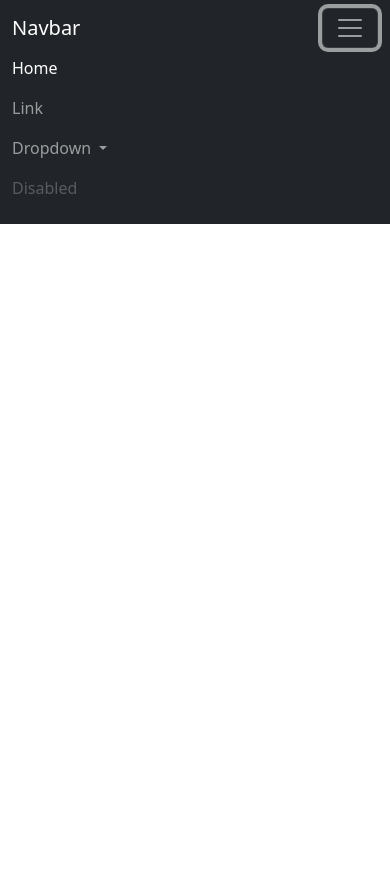
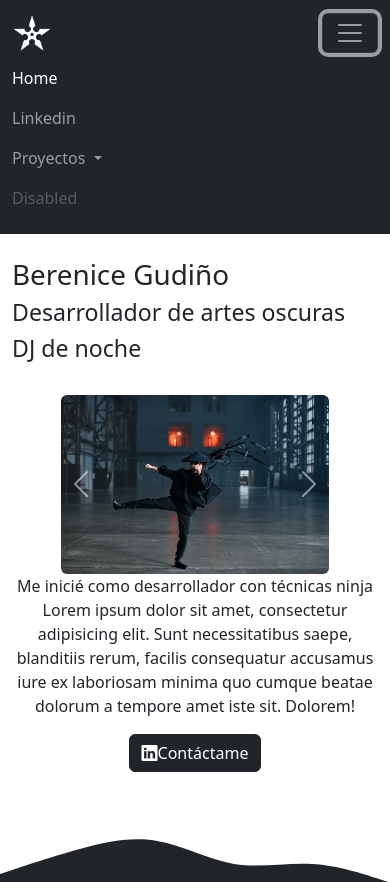
Before and after one commit to almber/ch26-web06-bootstrap, a plain HTML site: page conceptos/index.html in a window 390 px wide. Both pictures are taken after a click on the button "Toggle navigation". Before the commit the page ends 844 px from the top, so only its background shows below. Drawn offline with nearby package versions, Linux system fonts and the light colour scheme; files that its build step writes are made by us from their sources.

Commit message:
SVG ondas

```diff
--- a/conceptos/index.html
+++ b/conceptos/index.html
@@ -11,15 +11,31 @@
       integrity="sha384-KK94CHFLLe+nY2dmCWGMq91rCGa5gtU4mk92HdvYe+M/SXH301p5ILy+dN9+nJOZ"
       crossorigin="anonymous"
     />
+    <!-- bootstrap icons CDN -->
+    <link rel="stylesheet" href="https://cdn.jsdelivr.net/npm/bootstrap-icons@1.10.4/font/bootstrap-icons.css">
     <!-- CSS personalizado -->
-    <link rel="stylesheet" href="./assets/main.css" />
+    <link rel="stylesheet" href="./main.css" />
   </head>
   <body>
     <!-- navbar -->
     <nav class="navbar navbar-expand-lg bg-dark" data-bs-theme="dark">
       <div class="container-fluid">
-          <a class="navbar-brand" href="#">Navbar</a>
-          <button class="navbar-toggler" type="button" data-bs-toggle="collapse" data-bs-target="#navbarSupportedContent" aria-controls="navbarSupportedContent" aria-expanded="false" aria-label="Toggle navigation">
+        <a class="navbar-brand" href="#">
+          <img
+            class="logo-shuriken"
+            src="./shuriken (1).png"
+            alt="shuriken logo"
+          />
+        </a>
+        <button
+          class="navbar-toggler"
+          type="button"
+          data-bs-toggle="collapse"
+          data-bs-target="#navbarSupportedContent"
+          aria-controls="navbarSupportedContent"
+          aria-expanded="false"
+          aria-label="Toggle navigation"
+        >
           <span class="navbar-toggler-icon"></span>
         </button>
         <div class="collapse navbar-collapse" id="navbarSupportedContent">
@@ -28,30 +44,101 @@
               <a class="nav-link active" aria-current="page" href="#">Home</a>
             </li>
             <li class="nav-item">
-                <a class="nav-link" href="#">Link</a>
+              <a class="nav-link" href="https://www.linkedin.com/in/berenice-gudi%C3%B1o-914271272/" target="_blank">Linkedin</a>
             </li>
             <li class="nav-item dropdown">
-                <a class="nav-link dropdown-toggle" href="#" role="button" data-bs-toggle="dropdown" aria-expanded="false">
-                  Dropdown
+              <a
+                class="nav-link dropdown-toggle"
+                href="#"
+                role="button"
+                data-bs-toggle="dropdown"
+                aria-expanded="false"
+              >
+                Proyectos
               </a>
               <ul class="dropdown-menu">
-                  <li><a class="dropdown-item" href="#">Action</a></li>
-                  <li><a class="dropdown-item" href="#">Another action</a></li>
-                  <li><hr class="dropdown-divider"></li>
-                  <li><a class="dropdown-item" href="#">Something else here</a></li>
+                <li><a class="dropdown-item" href="#">Dime tu nombre</a></li>
+                <li><a class="dropdown-item disabled" href="#">Calculadora</a></li>
+                <li><hr class="dropdown-divider" /></li>
+                <li>
+                  <a class="dropdown-item disabled" href="#">Something else here</a>
+                </li>
               </ul>
             </li>
             <li class="nav-item">
               <a class="nav-link disabled">Disabled</a>
             </li>
           </ul>
-            <!-- <form class="d-flex" role="search">
-              <input class="form-control me-2" type="search" placeholder="Search" aria-label="Search">
-              <button class="btn btn-outline-success" type="submit">Search</button>
-            </form> -->
         </div>
       </div>
     </nav>
+    <!-- acerca de -->
+    <div class="container mt-4">
+        <div class="row">
+          <div class="col">
+            <h1>Berenice Gudiño</h1>
+          </div>
+        </div>
+        <div class="row">
+          <div class="col-12 col-md-6">
+            <h3>Desarrollador de artes oscuras</h3>
+          </div>
+          <div class="col-12 col-md-6"><h3>DJ de noche</h3></div>
+        </div>
+      </div>
+      <!-- Carrosel -->
+      <div class="container my-4 text-center">
+          <div class="row justify-content-center">
+            <!-- carrosel -->
+              <div class="col-9">
+                  <div id="carouselExample" class="carousel slide" data-bs-ride="carousel">
+                    <div class="carousel-inner">
+                      <div class="carousel-item active">
+                        <img src="./ninja1.jpg" class="d-block w-100 rounded" alt="ninja de espera">
+                      </div>
+                      <div class="carousel-item">
+                        <img src="./ninja2.jpg" class="d-block w-100 rounded" alt="mujer ninja patada">
+                      </div>
+                      <div class="carousel-item">
+                        <img src="./ninja3.jpg" class="d-block w-100 rounded" alt="mujer ninja">
+                      </div>
+                      <div class="carousel-item">
+                        <img src="./ninja4.jpg" class="d-block w-100 rounded" alt="ninjas con katana">
+                      </div>
+                    </div>
+                    <button class="carousel-control-prev" type="button" data-bs-target="#carouselExample" data-bs-slide="prev">
+                      <span class="carousel-control-prev-icon" aria-hidden="true"></span>
+                      <span class="visually-hidden">Previous</span>
+                    </button>
+                    <button class="carousel-control-next" type="button" data-bs-target="#carouselExample" data-bs-slide="next">
+                      <span class="carousel-control-next-icon" aria-hidden="true"></span>
+                      <span class="visually-hidden">Next</span>
+                    </button>
+                  </div>
+              </div>
+              <!-- descripcion carrusel -->
+              <div class="col-12 col-lg-3">
+                <!-- descripcion -->
+                <div class="row">
+                    <div class="col">
+                        <p>Me inicié como desarrollador con técnicas ninja Lorem ipsum dolor sit amet, consectetur adipisicing elit. Sunt necessitatibus saepe, blanditiis rerum, facilis consequatur accusamus iure ex laboriosam minima quo cumque beatae dolorum a tempore amet iste sit. Dolorem!</p>
+                    </div>
+                </div>
+                <!-- boton linkedin -->
+                <div class="row">
+                    <div class="col">
+                        <a href="https://www.linkedin.com/in/berenice-gudi%C3%B1o-914271272/" target="_blank">
+                            <button type="button" class="btn btn-dark"><i class="bi bi-linkedin"></i>Contáctame</button>
+                        </a>
+                    </div>
+                </div>
+            </div>
+        </div>
+    </div>
+    <!-- Ondas SVG -->
+    <svg xmlns="http://www.w3.org/2000/svg" viewBox="0 0 1440 320">
+        <path fill="#212529" fill-opacity="1" d="M0,288L48,272C96,256,192,224,288,197.3C384,171,480,149,576,165.3C672,181,768,235,864,250.7C960,267,1056,245,1152,250.7C1248,256,1344,288,1392,304L1440,320L1440,320L1392,320C1344,320,1248,320,1152,320C1056,320,960,320,864,320C768,320,672,320,576,320C480,320,384,320,288,320C192,320,96,320,48,320L0,320Z"></path>
+      </svg>
 
     <script
       src="https://cdn.jsdelivr.net/npm/bootstrap@5.3.0-alpha3/dist/js/bootstrap.bundle.min.js"
--- /dev/null
+++ b/conceptos/main.css
@@ -0,0 +1,3 @@
+.logo-shuriken{
+    max-height: 40px;
+}
```
Also changed, not shown: assets/main.css (deleted), conceptos/ninja1.jpg (added), conceptos/ninja2.jpg (added), conceptos/ninja3.jpg (added), conceptos/ninja4.jpg (added), conceptos/shuriken (1).png (added), style.css (renamed from assets/style.css). Lines whose indentation alone changed are shown as unchanged.
